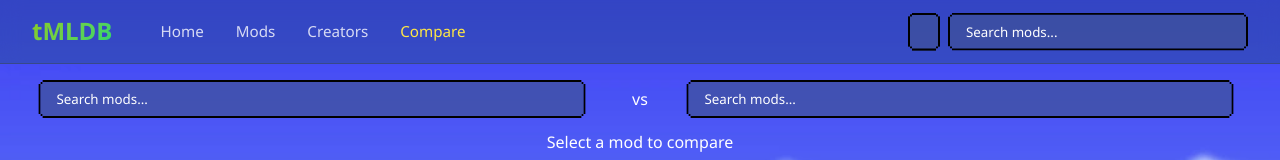
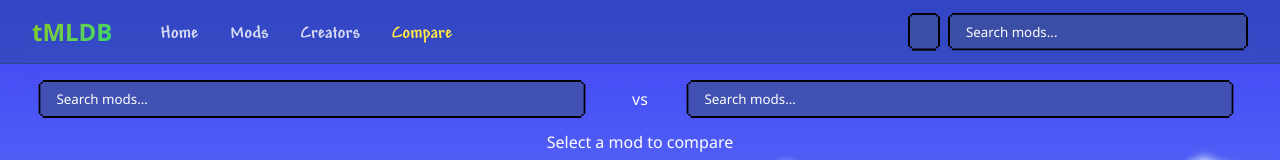
Before and after one commit to NotLe0n/tMLDB, a SvelteKit app in the folder tmldb-front/: page /compare in a window 1280 px wide. Shown: the top 160 px of the page. Built offline with nearby package versions, Linux system fonts and the light colour scheme; some icons are missing.

Commit message:
more andy

```diff
--- a/tmldb-front/src/app.html
+++ b/tmldb-front/src/app.html
@@ -520,6 +520,10 @@
 			h4 { font-size: clamp(1rem, 3vw, 1.25rem) }
 			b { font-weight: bold; }
 
+			h1, h2 {
+				font-family: 'Andy';
+			}
+
 			html:has(.date-range-slider.dragging) {
 				overscroll-behavior-x: none;
 			}
--- a/tmldb-front/src/routes/+layout.svelte
+++ b/tmldb-front/src/routes/+layout.svelte
@@ -92,7 +92,7 @@
 
 	.nav-left {
 		display: flex;
-		align-items: center;
+		align-items: flex-end;
 		gap: 2rem;
 	}
 
@@ -111,7 +111,7 @@
 	}
 
 	nav > span {
-		padding: 0.5rem 1rem;
+		font-family: 'Andy';
 	}
 
 	nav:not(:has(a:hover)) a.current-site {
@@ -121,11 +121,8 @@
 	nav > span > a {
 		color: rgb(from white r g b / 0.8);
 		text-decoration: none;
-		font-size: 0.95rem;
-		font-weight: 500;
-		transition: border-color 0.3s;
-		padding: 0.5rem 0;
-		margin-top: 2px;
+		font-size: 1.15rem;
+		padding: 0 1rem;
 
 		&:hover {
 			color: var(--yellow);
--- a/tmldb-front/src/routes/creator/[creator]/+page.svelte
+++ b/tmldb-front/src/routes/creator/[creator]/+page.svelte
@@ -39,7 +39,7 @@
 	<CreatorHeader {creator} />
 
 	<article id="mods-list" class="panel">
-		<h3>Mods by {creator.steam_name}</h3>
+		<h2>Mods by {creator.steam_name}</h2>
 		<div id="mods-container">
 			{#each creator.mods as mod}
 				<ModListCard {mod} />
@@ -52,7 +52,7 @@
 	{:then creatorHistory}
 		{#if creatorHistory.dates.length > 0}
 			<article id="mod-history" class="panel">
-				<h3>Daily change over time</h3>
+				<h2>Daily change over time</h2>
 				<div>
 					<CreatorHistoryChart data={creatorHistory} modNameMap={getModNameMap(creator.mods)} {beginDate} {endDate} />
 				</div>
```
